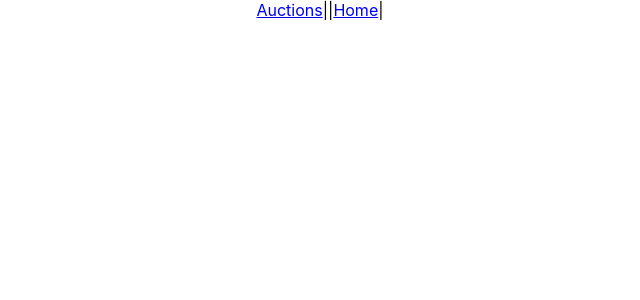
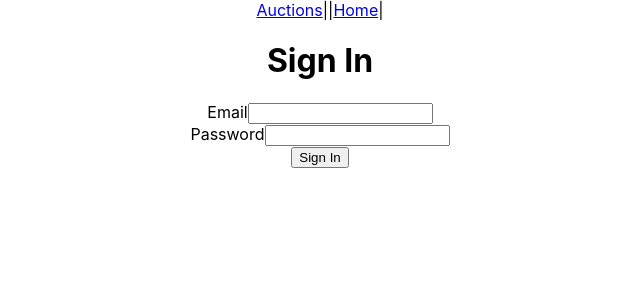
Before and after one commit to manpreeetdhaliwal/final_exam, a React (Create React App) app in the folder biddr-client/: page /sign_in in a window 1280 px wide. Shown: the top 300 px of the page, without its empty margins (320-960 px from the left). Built offline with nearby package versions, Linux system fonts and the light colour scheme.

Commit message:
sign in action implemented

```diff
--- a/biddr-client/src/App.js
+++ b/biddr-client/src/App.js
@@ -5,6 +5,8 @@ import WelcomePage from './components/WelcomePage';
 import AuctionIndexPage from './components/AuctionIndexPage';
  import AuctionShowPage from './components/AuctionShowPage';
  import Navbar from './components/Navbar';
+ import SignInPage from './components/SignInPage';
+ import { Session } from './requests';
 import {
   BrowserRouter,
   Route,
@@ -15,9 +17,25 @@ class App extends Component {
   constructor(props) {
     super(props)
     this.state = {
+      user:null
+     }
+     this.handleSubmit=this.handleSubmit.bind(this)
+  }
 
-     }
-  }
+//signin
+handleSubmit(params){
+  // params look like this : {email: 'js@winterfell.gov', password: 'supersecret'}
+  Session.create(params).then(()=>{
+    return Session.currentUser()}
+    ).then(user=>{
+      console.log('user', user);
+      this.setState((state)=>{
+        return {user:user}
+      })
+    })
+
+}
+
   render() {
   return (
     <div className="App">
@@ -28,6 +46,8 @@ class App extends Component {
      <Route exact path='/auctions' component={AuctionIndexPage} />
      <Route path = '/welcome' component = {WelcomePage} />
      <Route exact path='/auctions/:id' component={AuctionShowPage} />
+     {/* <Route path='/sign_in'component={SignInPage}></Route> */}
+     <Route path='/sign_in' render={(routeProps)=><SignInPage handleSubmit={this.handleSubmit} {...routeProps}/>} />
      </Switch>
     </BrowserRouter>
     </div>
--- a/biddr-client/src/components/AuctionIndexPage.js
+++ b/biddr-client/src/components/AuctionIndexPage.js
@@ -39,6 +39,7 @@ class AuctionIndexPage extends Component {
                   <Link to={`/auctions/${a.id}`}>
                     <h1>{a.id} - {a.title}</h1>
                   </Link>
+                  <p>{a.created_at}</p>
 
                 </div>
               )
--- /dev/null
+++ b/biddr-client/src/components/SignInPage.js
@@ -0,0 +1,34 @@
+import React from 'react';
+
+
+const SignInPage =({handleSubmit})=>{
+    function onSubmit(event){
+        event.preventDefault();
+        const {currentTarget}=event;
+        const formData= new FormData(currentTarget);
+        const formValues={
+            email: formData.get('email'),
+            password: formData.get('password')
+        }
+        handleSubmit(formValues);
+
+
+    }
+    return(
+        <main>
+        <h1>Sign In</h1>
+        <form onSubmit={onSubmit}>
+            <div>
+                <label htmlFor='email'>Email</label>
+                <input id='email' type='email' name='email' />
+            </div>
+            <div>
+                <label htmlFor='password'>Password</label>
+                <input id='password' type='password' name='password' />
+            </div>
+            <input type='submit' value='Sign In' />
+        </form>
+        </main>
+    )
+}
+export default SignInPage;
```
